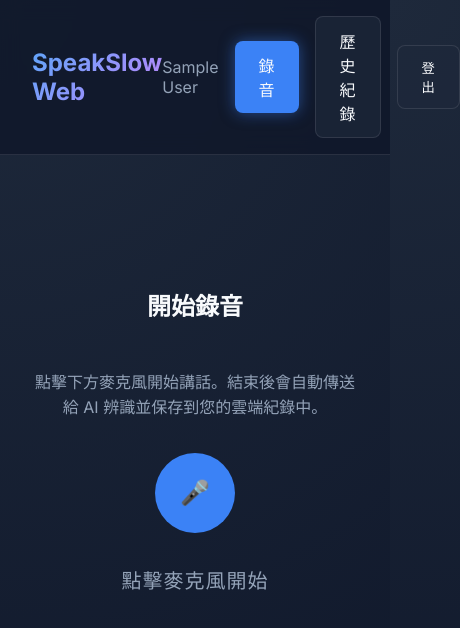
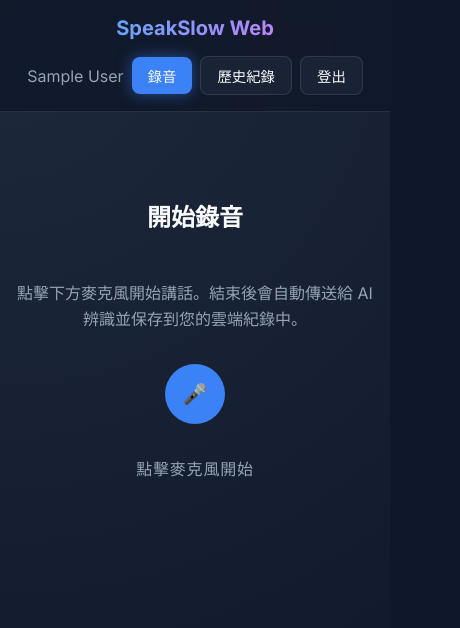
Before and after one commit to jush-website/sound_record, a React (Vite) app: page /record in a window 390 px wide. Shown: the top 628 px of the page, 460 px wide, since content can reach past the window. Built offline with nearby package versions, Linux system fonts and the light colour scheme; no server answers; sample sign-in values are in the browser's storage.

Commit message:
Add responsive web design (RWD) for mobile screens

```diff
--- a/src/styles/main.css
+++ b/src/styles/main.css
@@ -243,3 +243,61 @@ p {
   font-size: 4rem;
   margin-bottom: 1rem;
 }
+
+/* =========================================
+   Responsive Web Design (RWD) for Mobile
+   ========================================= */
+@media (max-width: 768px) {
+  .container {
+    padding: 1rem;
+  }
+
+  .navbar {
+    padding: 1rem;
+    flex-direction: column;
+    gap: 1rem;
+    text-align: center;
+  }
+
+  .navbar-links {
+    flex-wrap: wrap;
+    justify-content: center;
+    gap: 0.5rem;
+  }
+
+  .btn {
+    padding: 0.5rem 1rem;
+    font-size: 0.9rem;
+  }
+
+  .recorder-container {
+    padding: 1rem 0;
+    min-height: 50vh;
+  }
+
+  .transcript-box {
+    padding: 1rem;
+    font-size: 1rem;
+    margin-top: 1rem;
+  }
+
+  .login-card {
+    padding: 2rem 1rem;
+  }
+}
+
+@media (max-width: 480px) {
+  .navbar-brand {
+    font-size: 1.25rem;
+  }
+
+  .status-text {
+    font-size: 1rem;
+  }
+
+  .recording-pulse {
+    width: 60px;
+    height: 60px;
+    font-size: 20px;
+  }
+}
```
